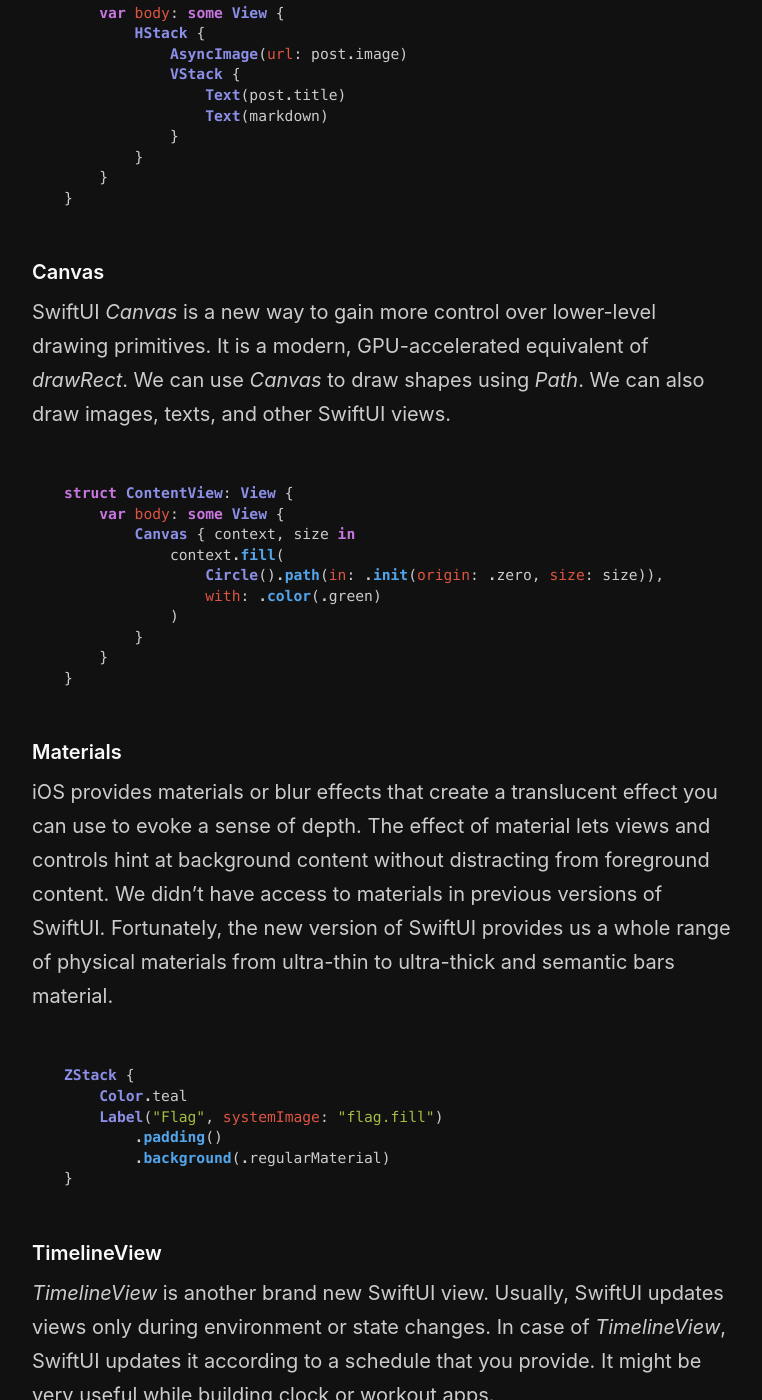
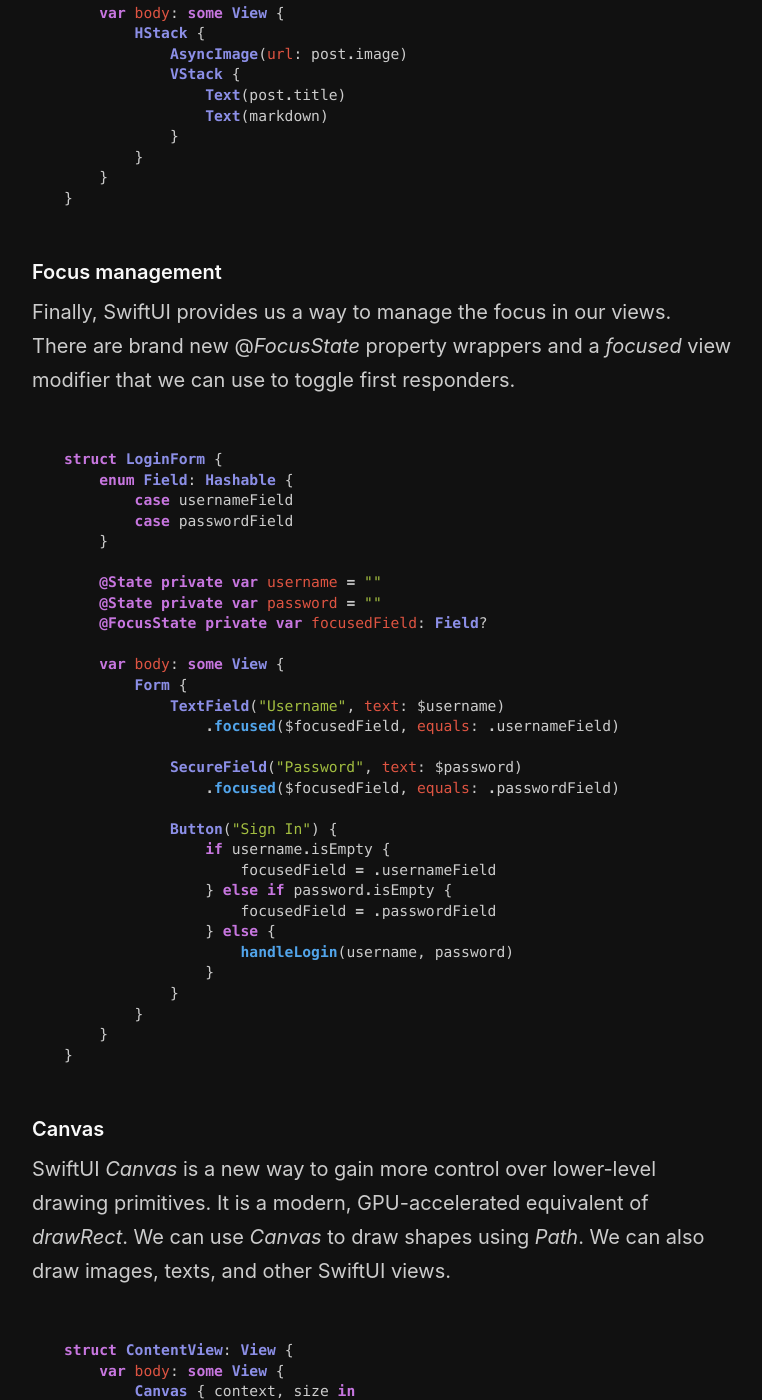
Before and after one commit to mecid/mecid.github.io, a Jekyll site: the page built from _posts/2021-06-08-what-is-new-in-swiftui-after-wwdc21.md, in a window 1280 px wide and 1400 px high, scrolled down 4560 px. Shown: the whole window, without its empty margins (258-1020 px from the left). Built offline with Jekyll 4.4.1, drawn with Linux system fonts in a browser that asks for light colours; some of the changed text lies outside the part shown.

Commit message:
focus management section added to whats new in SwiftUI post

````diff
--- a/_posts/2021-06-08-what-is-new-in-swiftui-after-wwdc21.md
+++ b/_posts/2021-06-08-what-is-new-in-swiftui-after-wwdc21.md
@@ -165,6 +165,42 @@ struct PostView: View {
 }
 ```
 
+#### Focus management
+Finally, SwiftUI provides us a way to manage the focus in our views. There are brand new @*FocusState* property wrappers and a *focused* view modifier that we can use to toggle first responders.
+
+```swift
+struct LoginForm {
+    enum Field: Hashable {
+        case usernameField
+        case passwordField
+    }
+
+    @State private var username = ""
+    @State private var password = ""
+    @FocusState private var focusedField: Field?
+
+    var body: some View {
+        Form {
+            TextField("Username", text: $username)
+                .focused($focusedField, equals: .usernameField)
+
+            SecureField("Password", text: $password)
+                .focused($focusedField, equals: .passwordField)
+
+            Button("Sign In") {
+                if username.isEmpty {
+                    focusedField = .usernameField
+                } else if password.isEmpty {
+                    focusedField = .passwordField
+                } else {
+                    handleLogin(username, password)
+                }
+            }
+        }
+    }
+}
+```
+
 #### Canvas
 SwiftUI *Canvas* is a new way to gain more control over lower-level drawing primitives. It is a modern, GPU-accelerated equivalent of *drawRect*. We can use *Canvas* to draw shapes using *Path*. We can also draw images, texts, and other SwiftUI views.
 
@@ -203,4 +239,6 @@ TimelineView(PeriodicTimelineSchedule(from: startDate, by: 1)) { context in
 ```
 
 #### Conclusion
-There are many other additions worth mentioning, like a brand new Accessibility Rotors API, the new *SectionedFetchRequest* property wrapper that allows you to make sectioned requests to Core Data, and much more. I hope to cover all these new features of the SwiftUI framework in the upcoming weeks. Feel free to follow me on [Twitter](https://twitter.com/mecid) and ask your questions related to this post. Thanks for reading, and see you next week!
+There are many other additions worth mentioning, like a brand new Accessibility Rotors API, the new *SectionedFetchRequest* property wrapper that allows you to make sectioned requests to Core Data, and much more.
+
+I hope to cover all these new features of the SwiftUI framework in the upcoming weeks. Feel free to follow me on [Twitter](https://twitter.com/mecid) and ask your questions related to this post. Thanks for reading, and see you next week!
````
